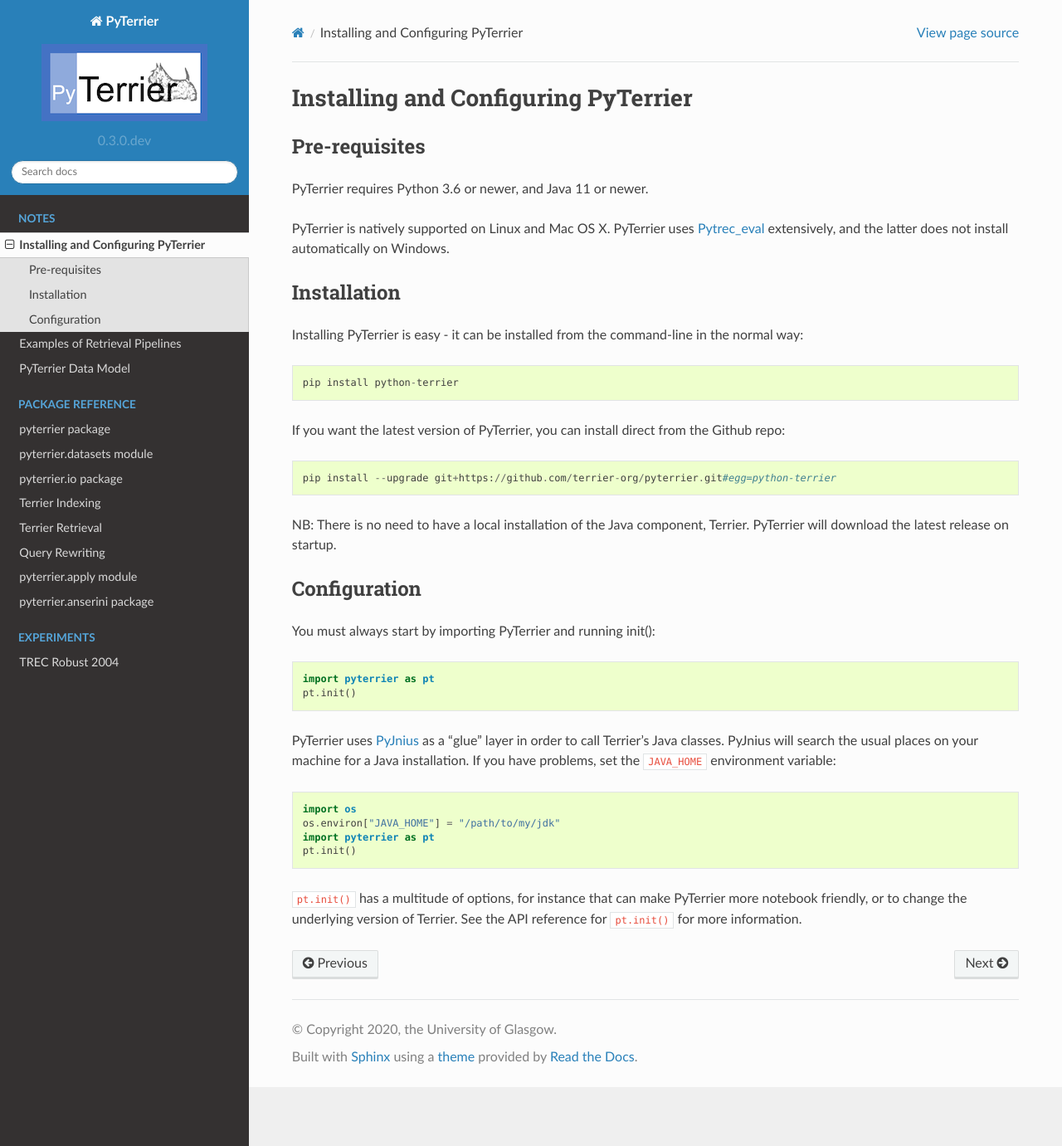
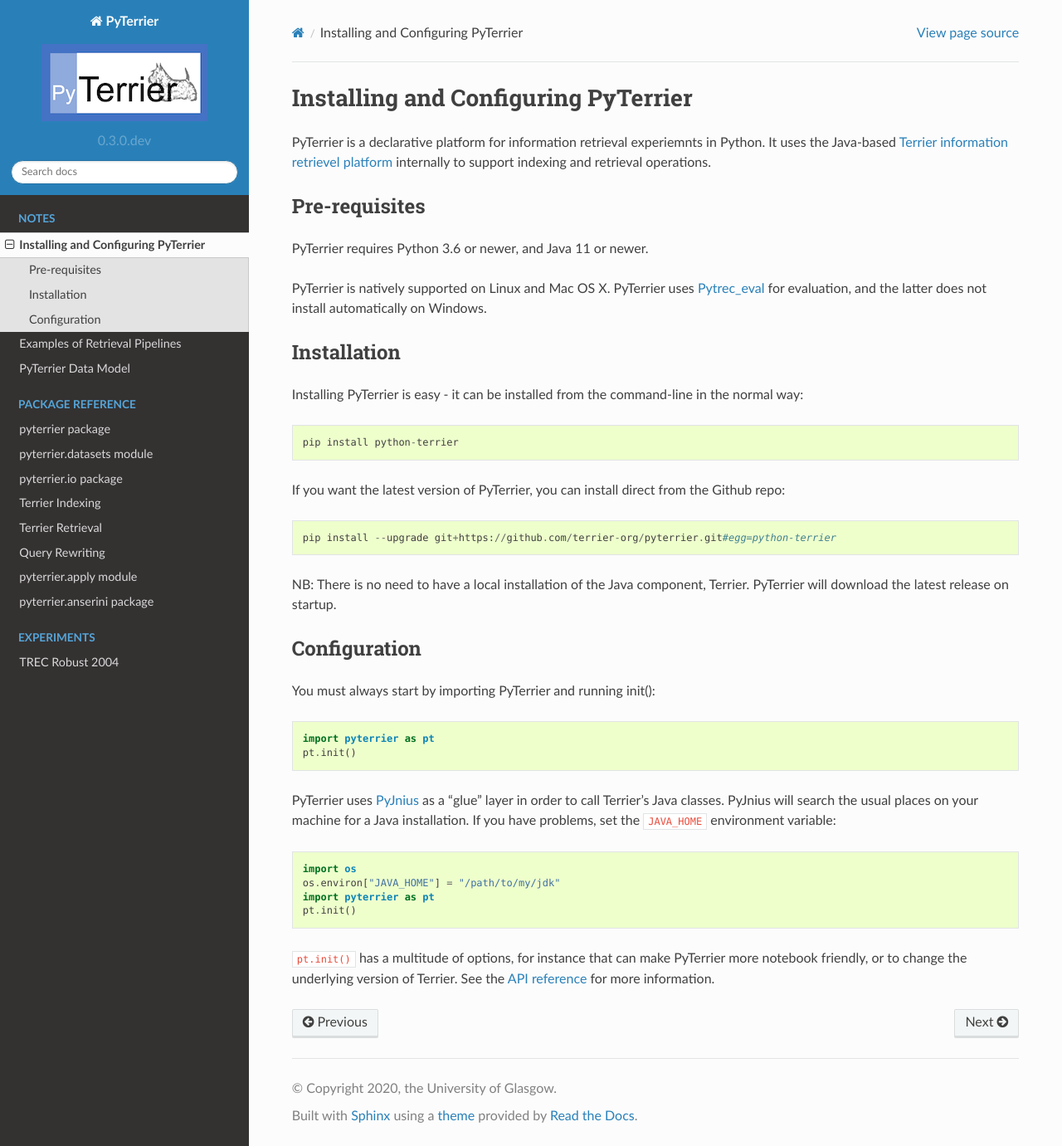
Before and after one commit to terrier-org/pyterrier, a Sphinx documentation site: the page built from docs/notes/installation.md, in a window 1280 px wide and 1381 px high. Shown: the whole window at 83% size. Built offline with Sphinx 7.4.7 and the Read the Docs theme 2.0.0, drawn with Linux system fonts in a browser that asks for light colours; pages that are not in the unit, such as notebooks, are missing from menus; the version number is read from the project's files by our own code.

Commit message:
xi comment: make link to pt.init() API

````diff
--- a/docs/notes/installation.md
+++ b/docs/notes/installation.md
@@ -1,10 +1,12 @@
 # Installing and Configuring PyTerrier
+
+PyTerrier is a declarative platform for information retrieval experiemnts in Python. It uses the Java-based [Terrier information retrievel platform](http://terrier.org) internally to support indexing and retrieval operations.
 
 ## Pre-requisites
 
 PyTerrier requires Python 3.6 or newer, and Java 11 or newer.
 
-PyTerrier is natively supported on Linux and Mac OS X. PyTerrier uses [Pytrec_eval](https://github.com/cvangysel/pytrec_eval) extensively, and the latter does not install automatically on Windows.
+PyTerrier is natively supported on Linux and Mac OS X. PyTerrier uses [Pytrec_eval](https://github.com/cvangysel/pytrec_eval) for evaluation, and the latter does not install automatically on Windows.
 
 ## Installation
 
@@ -36,4 +38,4 @@
 pt.init()
 ```
 
-`pt.init()` has a multitude of options, for instance that can make PyTerrier more notebook friendly, or to change the underlying version of Terrier. See the API reference for `pt.init()` for more information.
+`pt.init()` has a multitude of options, for instance that can make PyTerrier more notebook friendly, or to change the underlying version of Terrier. See the [API reference](https://pyterrier.readthedocs.io/en/latest/modules/core.html#pyterrier.init) for more information.
````
